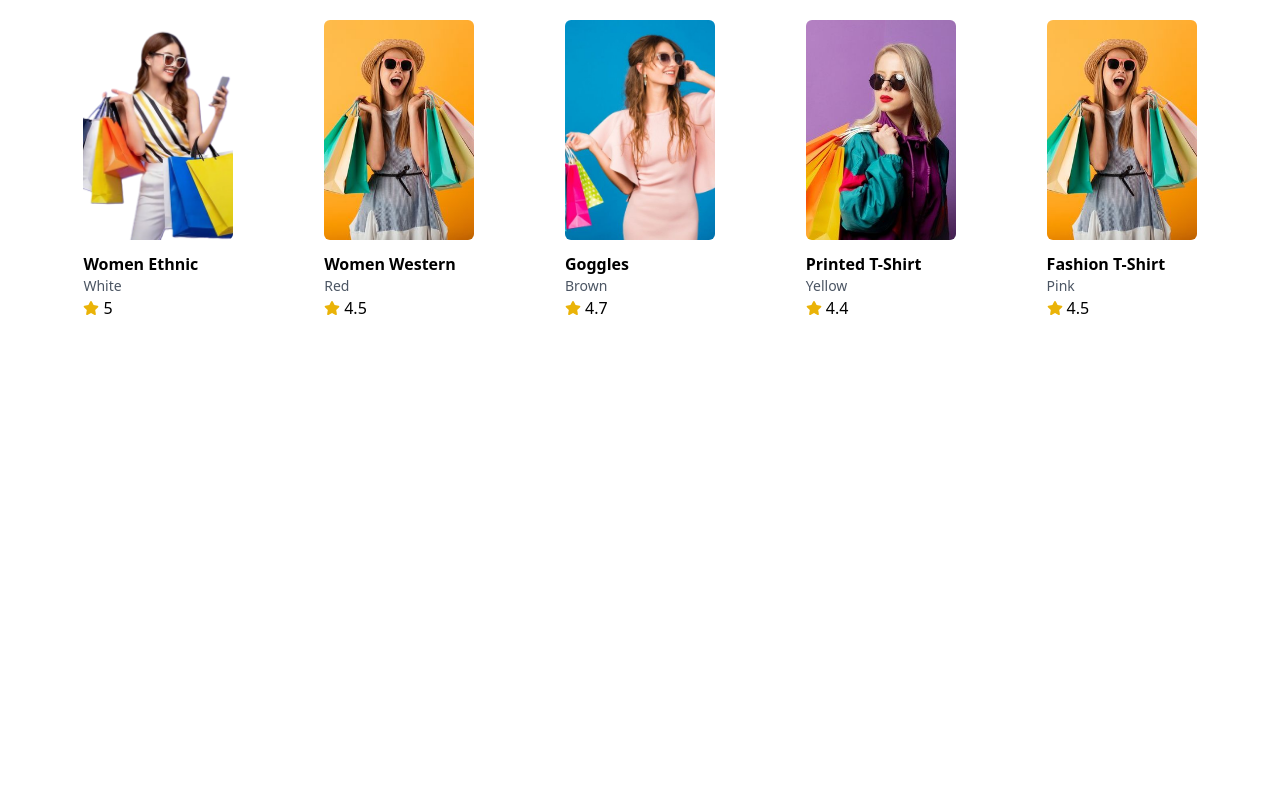
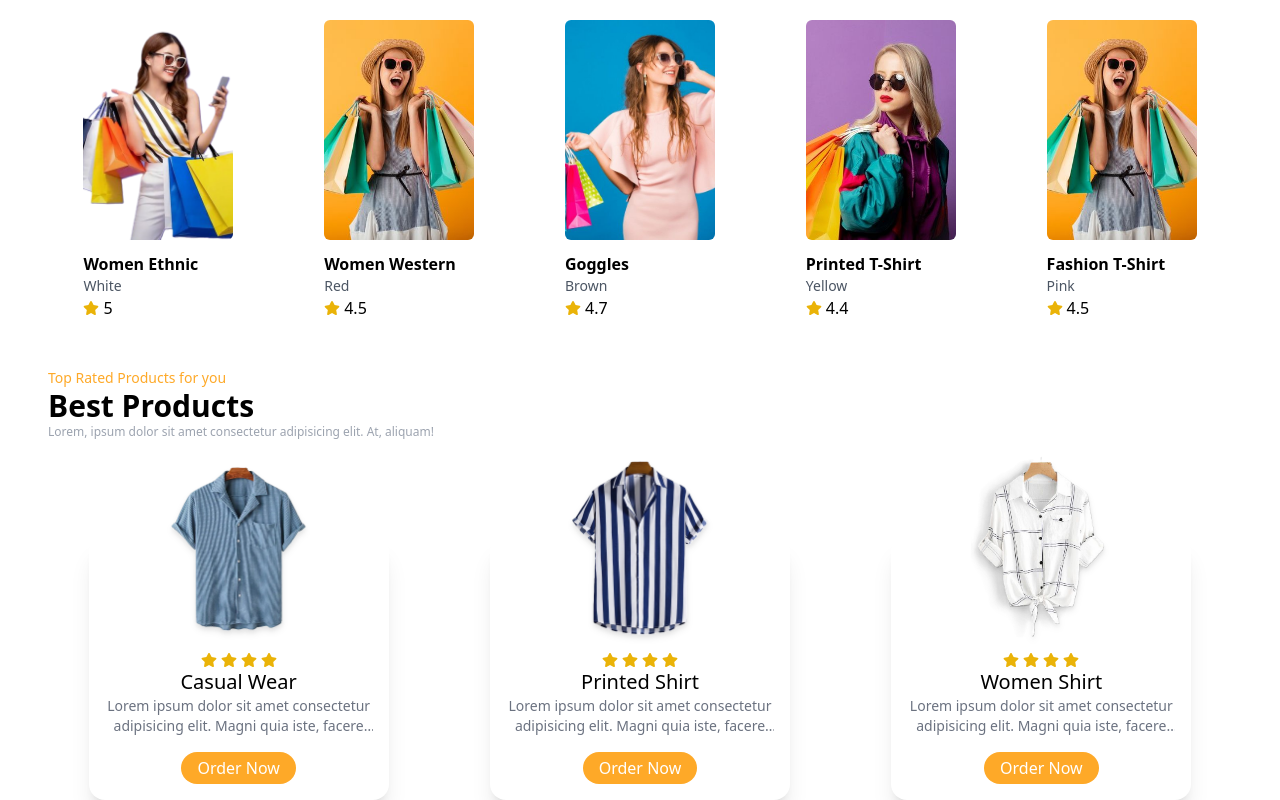
Before and after one commit to Ishy01/ecommerce, a React (Vite) app: page / in a window 1280 px wide. Shown: the part 890-1690 px from the top of the page. Before the commit the page ends 1258 px from the top, so only its background shows below. Built offline with nearby package versions, Linux system fonts and the light colour scheme.

Commit message:
top products

```diff
--- a/src/App.jsx
+++ b/src/App.jsx
@@ -4,6 +4,7 @@
 import Products from "./components/Products/Products";
 import AOS from 'aos';
 import "aos/dist/aos.css";
+import TopProducts from "./components/TopProducts/TopProducts";
 
 const App = () => {
 
@@ -22,6 +23,7 @@
       <Navbar/>
       <Hero/>
       <Products/>
+      <TopProducts/>
     </div>
   )
 }
--- /dev/null
+++ b/src/components/TopProducts/TopProducts.jsx
@@ -0,0 +1,80 @@
+import React from "react";
+import shirt from "../../assets/shirt/shirt.png";
+import shirt2 from "../../assets/shirt/shirt2.png";
+import shirt3 from "../../assets/shirt/shirt3.png";
+import { FaStar } from "react-icons/fa";
+
+const ProductsData = [
+    {
+        id: 1,
+        img: shirt,
+        title: "Casual Wear",
+        description: "Lorem ipsum dolor sit amet consectetur adipisicing elit. Magni quia iste, facere autem maiores maxime.",
+    },
+    {
+        id: 2,
+        img: shirt2,
+        title: "Printed Shirt",
+        description: "Lorem ipsum dolor sit amet consectetur adipisicing elit. Magni quia iste, facere autem maiores maxime.",
+    },
+    {
+        id: 3,
+        img: shirt3,
+        title: "Women Shirt",
+        description: "Lorem ipsum dolor sit amet consectetur adipisicing elit. Magni quia iste, facere autem maiores maxime.",
+    },
+]
+
+const TopProducts = () => {
+  return (
+    <div>
+      <div className="container">
+        {/* Header section */}
+        <div className="text-left mb-24">
+          <p data-aos="fade-up" className="text-sm text-primary">
+            Top Rated Products for you
+          </p>
+          <h1 data-aos="fade-up" className="text-3xl font-bold">
+            Best Products
+          </h1>
+          <p data-aos="fade-up" className="text-xs text-gray-400">
+            Lorem, ipsum dolor sit amet consectetur adipisicing elit. At,
+            aliquam!
+          </p>
+        </div>
+        {/* Body section */}
+        <div className="grid grid-cols-1 sm:grid-cols-2 md:grid-cols-3 gap-20 md:gap-5 place-items-center">
+          {ProductsData.map((data) => (
+            <div className="rounded-2xl bg-white dark:bg-gray-800 hover:bg-black/80 dark:hover:bg-primary hover:text-white relative shadow-xl duration-300 group max-w-[300px]">
+                {/* image section */}
+                <div
+                data-aos="zoom-in"
+                className="h-[100px]">
+                    <img src={data.img} alt="" className="max-w-[140px] block mx-auto transform -translate-y-20 group-hover:scale-105 duration-300 drop-shadow-md"/>
+                </div>
+                {/* details section */}
+                <div className="p-4 text-center">
+                    {/* star rating */}
+                    <div className="w-full flex items-center justify-center gap-1">
+                        <FaStar className="text-yellow-500"/>
+                        <FaStar className="text-yellow-500"/>
+                        <FaStar className="text-yellow-500"/>
+                        <FaStar className="text-yellow-500"/>
+                    </div>
+                    <h1 className="text-xl font-bond">{data.title}</h1>
+                    <p className="text-gray-500 group-hover:text-white duration-300 text-sm line-clamp-2">{data.description}</p>
+                    <button className="bg-primary hover:scale-105 duration-300 text-white py-1 px-4 rounded-full mt-4 group-hover:bg-white group-hover:text-primary"
+                    //onClick={handleOrderPopup}
+                    >
+                        Order Now
+                    </button>
+                </div>
+            </div>
+          ))}
+        </div>
+      </div>
+    </div>
+  );
+};
+
+export default TopProducts;
```
